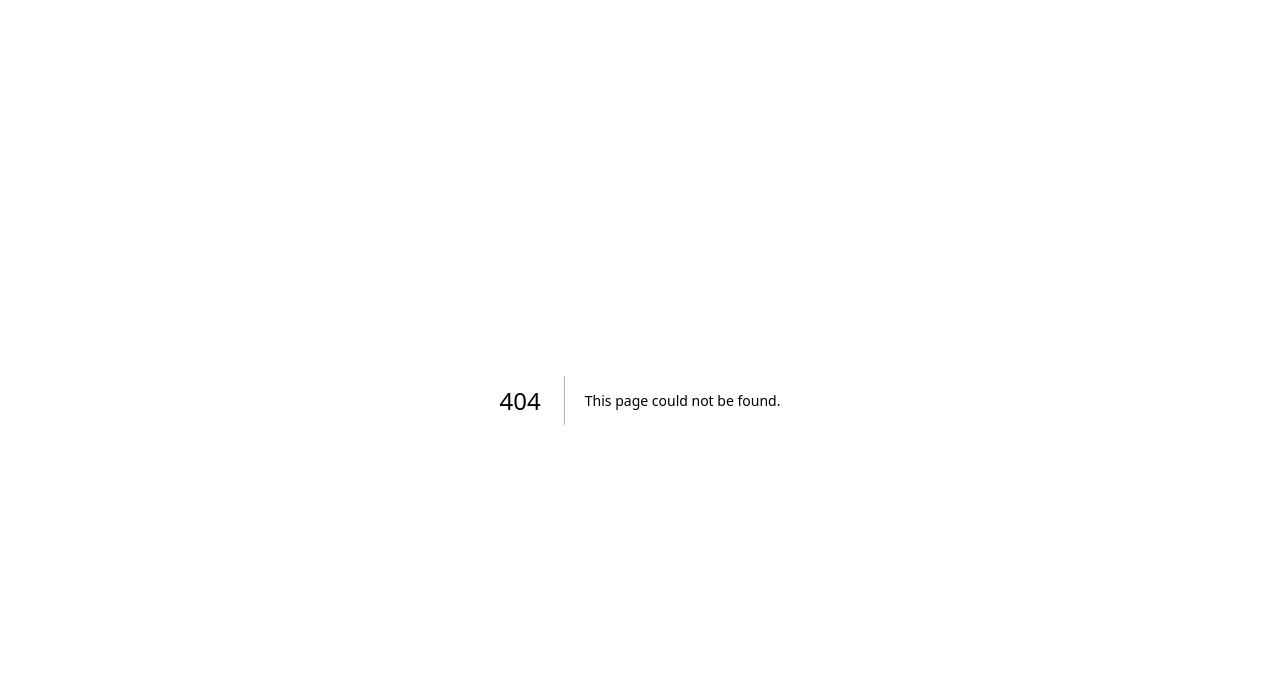
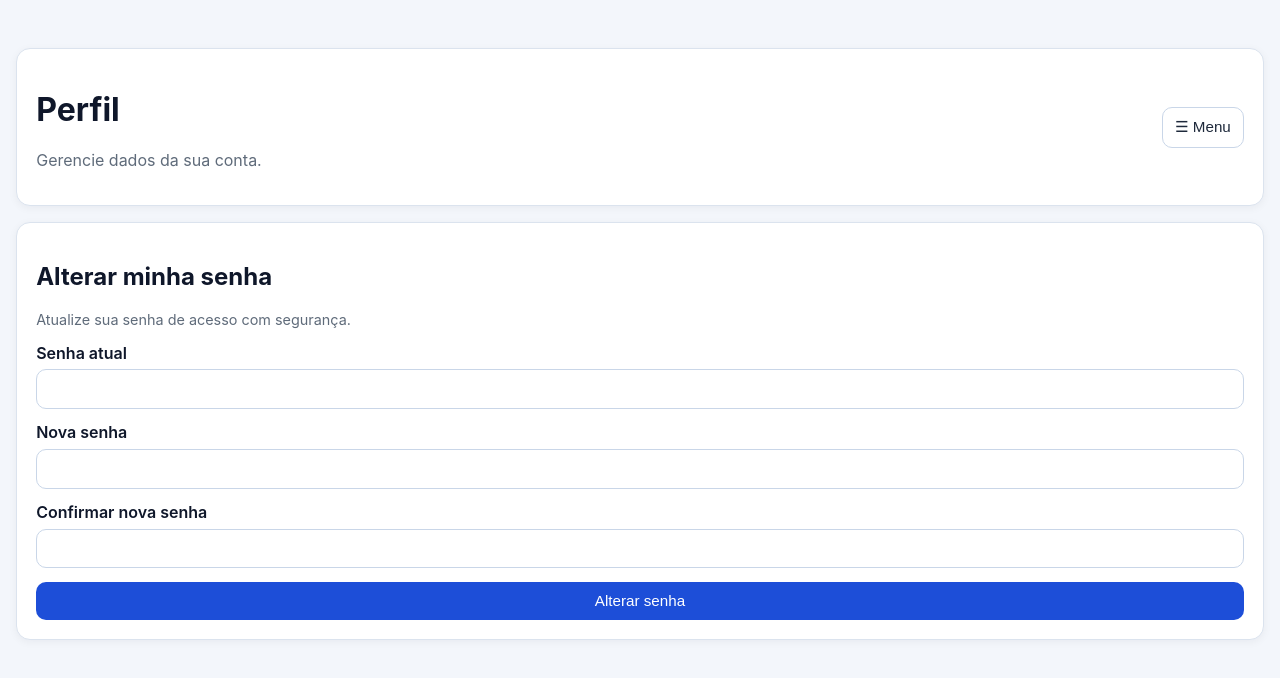
Before and after one commit to rpa-flow/rpa-approval-flow, a Next.js app: page /perfil in a window 1280 px wide. Before the commit this address had no page. Shown: the top 678 px of the page. Built offline with nearby package versions, Linux system fonts and the light colour scheme.

Commit message:
feat: transformar menu em dropdown funcional e separar tela de perfil

```diff
--- a/src/app/cadastros/page.tsx
+++ b/src/app/cadastros/page.tsx
@@ -112,7 +112,7 @@ export default function CadastrosPage() {
           { href: "/dashboard", label: "Dashboard", icon: "📊" },
           { href: "/fornecedores", label: "Fornecedores", icon: "🏢" },
           { href: "/configuracoes", label: "Configurações", icon: "⚙️" },
-          { href: "/configuracoes#perfil", label: "Perfil", icon: "👤" }
+          { href: "/perfil", label: "Perfil", icon: "👤" }
         ]}
       />
 
--- a/src/app/components/app-header.tsx
+++ b/src/app/components/app-header.tsx
@@ -29,9 +29,14 @@ export function AppHeader({ title, subtitle, links }: AppHeaderProps) {
         <button type="button" className="button-secondary menu-toggle" onClick={() => setOpen((v) => !v)}>
           ☰ Menu
         </button>
-        <nav className={`actions-row nav-menu ${open ? "open" : ""}`}>
+        <nav className={`nav-menu ${open ? "open" : ""}`}>
           {links.map((link) => (
-            <Link key={`${link.href}-${link.label}`} href={link.href} className="button-secondary">
+            <Link
+              key={`${link.href}-${link.label}`}
+              href={link.href}
+              className="button-secondary"
+              onClick={() => setOpen(false)}
+            >
               {link.icon ? `${link.icon} ` : ""}
               {link.label}
             </Link>
--- a/src/app/dashboard/page.tsx
+++ b/src/app/dashboard/page.tsx
@@ -104,7 +104,7 @@ export default function DashboardPage() {
           { href: "/dashboard", label: "Dashboard", icon: "📊" },
           { href: "/fornecedores", label: "Fornecedores", icon: "🏢" },
           { href: "/configuracoes", label: "Configurações", icon: "⚙️" },
-          { href: "/configuracoes#perfil", label: "Perfil", icon: "👤" }
+          { href: "/perfil", label: "Perfil", icon: "👤" }
         ]}
       />
       <div className="actions-row">
--- a/src/app/fornecedores/page.tsx
+++ b/src/app/fornecedores/page.tsx
@@ -185,7 +185,7 @@ export default function FornecedoresPage() {
           { href: "/dashboard", label: "Dashboard", icon: "📊" },
           { href: "/fornecedores", label: "Fornecedores", icon: "🏢" },
           { href: "/configuracoes", label: "Configurações", icon: "⚙️" },
-          { href: "/configuracoes#perfil", label: "Perfil", icon: "👤" }
+          { href: "/perfil", label: "Perfil", icon: "👤" }
         ]}
       />
 
--- a/src/app/globals.css
+++ b/src/app/globals.css
@@ -55,13 +55,31 @@ body {
 }
 
 .header-menu {
-  display: grid;
-  gap: 0.5rem;
-  justify-items: end;
+  position: relative;
 }
 
 .menu-toggle {
+  display: inline-flex;
+}
+
+.nav-menu {
   display: none;
+  position: absolute;
+  right: 0;
+  top: calc(100% + 0.45rem);
+  min-width: 220px;
+  flex-direction: column;
+  gap: 0.35rem;
+  padding: 0.6rem;
+  background: #fff;
+  border: 1px solid var(--line);
+  border-radius: 12px;
+  box-shadow: 0 8px 24px rgba(15, 23, 42, 0.12);
+  z-index: 20;
+}
+
+.nav-menu.open {
+  display: flex;
 }
 
 .form-grid {
@@ -244,18 +262,14 @@ th {
     align-items: flex-start;
   }
 
-  .menu-toggle {
-    display: inline-flex;
+  .header-menu {
+    width: 100%;
   }
 
   .nav-menu {
-    display: none;
+    left: 0;
+    right: auto;
     width: 100%;
-    flex-direction: column;
-  }
-
-  .nav-menu.open {
-    display: flex;
   }
 }
 
--- /dev/null
+++ b/src/app/perfil/page.tsx
@@ -0,0 +1,98 @@
+"use client";
+
+import { useState } from "react";
+import { AppHeader } from "@/app/components/app-header";
+
+export default function PerfilPage() {
+  const [passwordForm, setPasswordForm] = useState({
+    currentPassword: "",
+    newPassword: "",
+    confirmPassword: ""
+  });
+  const [message, setMessage] = useState("");
+
+  async function alterarSenha(e: React.FormEvent) {
+    e.preventDefault();
+
+    if (passwordForm.newPassword !== passwordForm.confirmPassword) {
+      setMessage("A confirmação da nova senha não confere.");
+      return;
+    }
+
+    const res = await fetch("/api/auth/change-password", {
+      method: "POST",
+      headers: { "Content-Type": "application/json" },
+      body: JSON.stringify({
+        currentPassword: passwordForm.currentPassword,
+        newPassword: passwordForm.newPassword
+      })
+    });
+
+    if (!res.ok) {
+      const payload = await res.json().catch(() => null);
+      setMessage(payload?.error ?? "Erro ao alterar senha.");
+      return;
+    }
+
+    setPasswordForm({
+      currentPassword: "",
+      newPassword: "",
+      confirmPassword: ""
+    });
+    setMessage("Senha alterada com sucesso.");
+  }
+
+  return (
+    <main className="container container-wide">
+      <AppHeader
+        title="Perfil"
+        subtitle="Gerencie dados da sua conta."
+        links={[
+          { href: "/dashboard", label: "Dashboard", icon: "📊" },
+          { href: "/fornecedores", label: "Fornecedores", icon: "🏢" },
+          { href: "/configuracoes", label: "Configurações", icon: "⚙️" },
+          { href: "/perfil", label: "Perfil", icon: "👤" }
+        ]}
+      />
+
+      <section className="card">
+        <h2>Alterar minha senha</h2>
+        <p className="muted small">Atualize sua senha de acesso com segurança.</p>
+        <form onSubmit={alterarSenha} className="form-grid">
+          <label>
+            Senha atual
+            <input
+              required
+              type="password"
+              value={passwordForm.currentPassword}
+              onChange={(e) => setPasswordForm((p) => ({ ...p, currentPassword: e.target.value }))}
+            />
+          </label>
+          <label>
+            Nova senha
+            <input
+              required
+              minLength={6}
+              type="password"
+              value={passwordForm.newPassword}
+              onChange={(e) => setPasswordForm((p) => ({ ...p, newPassword: e.target.value }))}
+            />
+          </label>
+          <label>
+            Confirmar nova senha
+            <input
+              required
+              minLength={6}
+              type="password"
+              value={passwordForm.confirmPassword}
+              onChange={(e) => setPasswordForm((p) => ({ ...p, confirmPassword: e.target.value }))}
+            />
+          </label>
+          <button type="submit">Alterar senha</button>
+        </form>
+      </section>
+
+      {message && <p className="message">{message}</p>}
+    </main>
+  );
+}
```
Also changed, not shown: src/app/configuracoes/page.tsx (+1 -74 lines), 1 other file (tests, documents, lock files or other folders).
